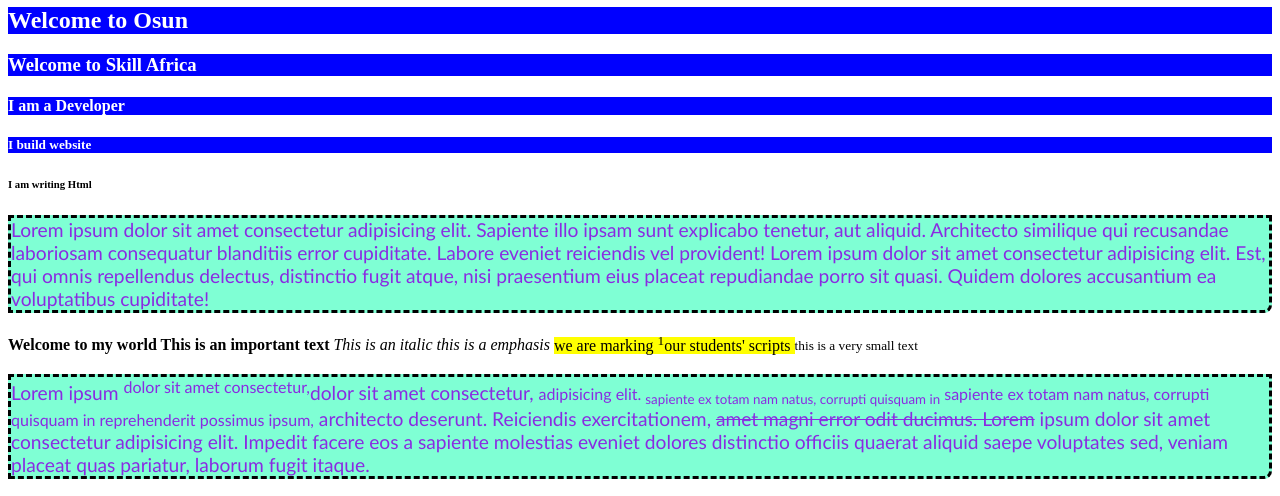
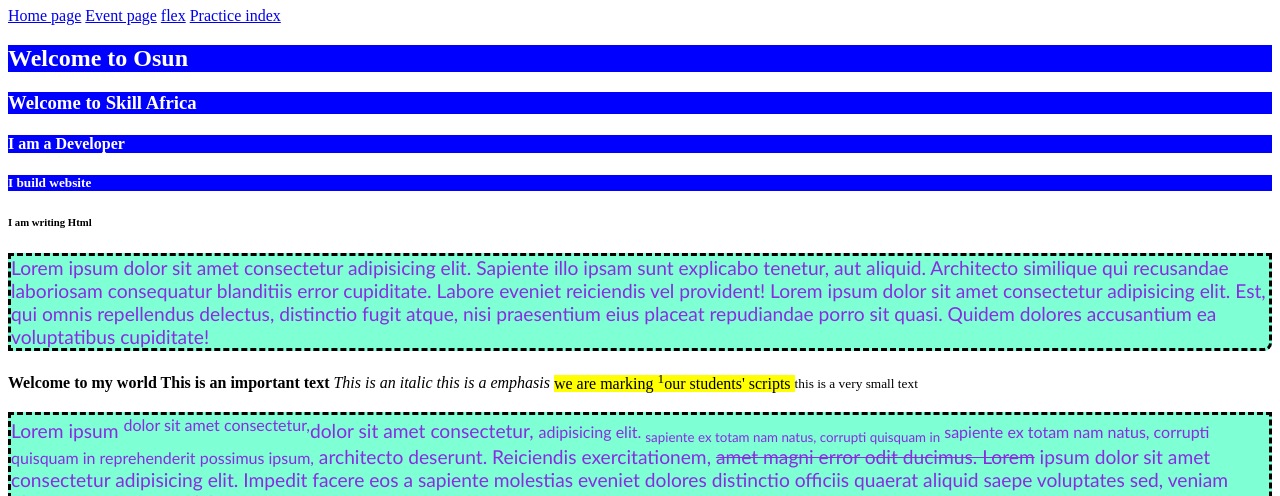
Before and after one commit to Oluwatobi1702/AladeIntroFrontend, a plain HTML site: page index.html in a window 1280 px wide. Shown: the part 73-569 px from the top of the page. Drawn offline with Linux system fonts and the light colour scheme.

Commit message:
Added multiple pages to project

```diff
--- a/index.html
+++ b/index.html
@@ -11,6 +11,12 @@
     <h1 class="introduction">
         Introduction to HTML
     </h1>
+    <nav>
+            <a href="index.html">Home page</a>
+            <a href="Event.html">Event page</a>
+            <a href="flex.html">flex</a>
+            <a href="html practice index.html">Practice index</a>
+        </nav>
     <h2 class="introduction">
         Welcome to Osun
     </h2>
@@ -26,6 +32,9 @@
     <h6>
         I am writing Html
     </h6>
+    <nav>
+        <a href=""></a>
+    </nav>
     <p id="lorem">Lorem ipsum dolor sit amet consectetur adipisicing elit. Sapiente illo ipsam sunt explicabo tenetur, aut aliquid. Architecto similique qui recusandae laboriosam consequatur blanditiis error cupiditate. Labore eveniet reiciendis vel provident! Lorem ipsum dolor sit amet consectetur adipisicing elit. Est, qui omnis repellendus delectus, distinctio fugit atque, nisi praesentium eius placeat repudiandae porro sit quasi. Quidem dolores accusantium ea voluptatibus cupiditate!
     </p>
     <b>
```
Also changed, not shown: Event.html (+6 -1 lines), flex.html (+6 -0 lines), html practice index.html (+6 -0 lines).
